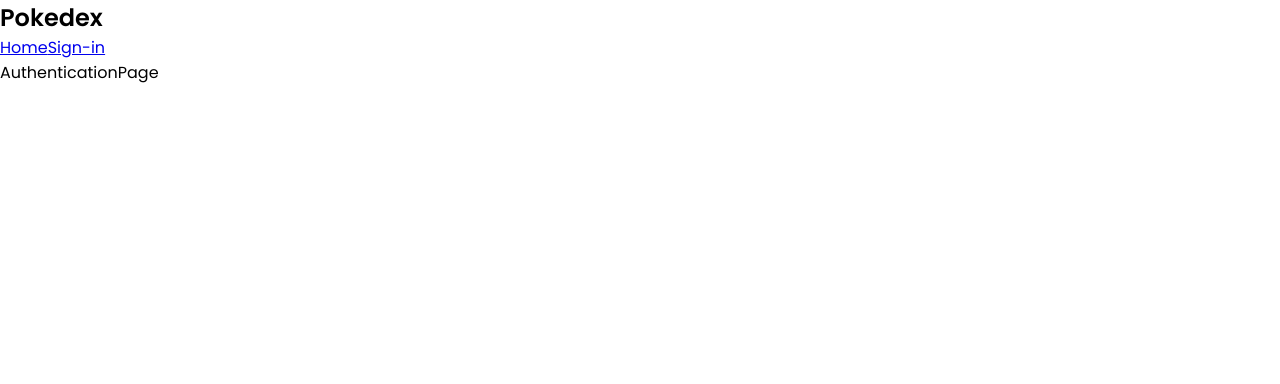
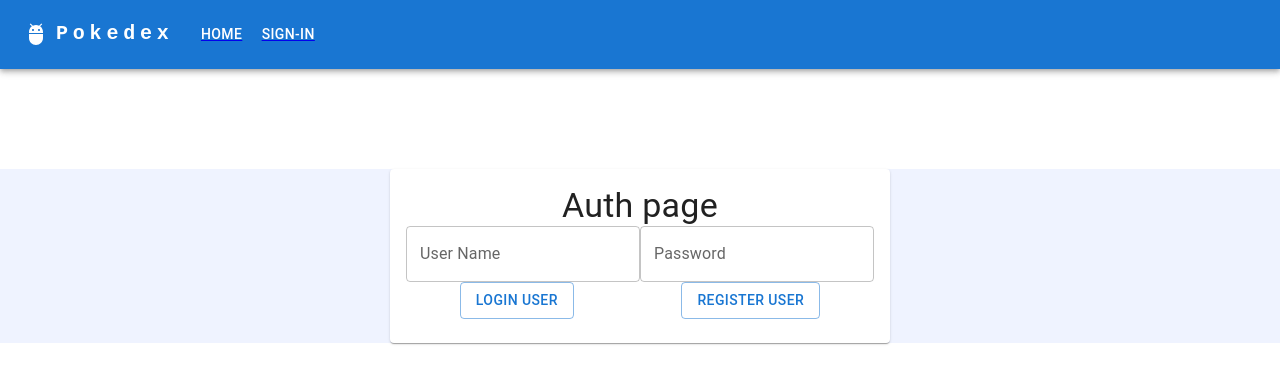
Before and after one commit to MrMurman/-02--Pokemon-React, a React (Create React App) app: page /auth in a window 1280 px wide. Shown: the top 384 px of the page. Built offline with nearby package versions, Linux system fonts and the light colour scheme.

Commit message:
added fb auth

```diff
--- /dev/null
+++ b/config-overrides.js
@@ -0,0 +1,28 @@
+// import styleXPlugin from '@stylexjs/babel-plugin'
+
+// module.exports = function override(config, env) {
+
+//     const stylexPlug = [
+//         styleXPlugin,
+//         {
+//           dev: true,
+//           // Set this to true for snapshot testing
+//           // default: false
+//           test: false,
+//           // Required for CSS variable support
+//           unstable_moduleResolution: {
+//             // type: 'commonJS' | 'haste'
+//             // default: 'commonJS'
+//             type: 'commonJS',
+//             // The absolute path to the root directory of your project
+//             rootDir: __dirname,
+//           },
+//         },
+//       ],
+//     ]
+
+//     config.plugins[styleXPlugin]
+
+//     return config
+// }
+export {}
--- a/src/App.css
+++ b/src/App.css
@@ -1,5 +1,5 @@
 .page {
-  height: 100vh;
+  height: --calc(100vh-70px);
   width: 100vw;
   background-color: #eff3ff;
 }
--- a/src/App.tsx
+++ b/src/App.tsx
@@ -3,15 +3,17 @@
 import { TempStorePage } from "./pages/TempStorePage"
 import { BrowserRouter, Routes, Route, NavLink } from "react-router-dom"
 import { AuthenticationPage } from "./pages/AuthenticationPage"
+import { ResponsiveAppBar } from "./components/ResponsiveAppBar"
 
 function App () {
+
+
+
   return (
     <BrowserRouter>
       <header>
         <nav>
-          <h1>Pokedex</h1>
-          <NavLink to="/">Home</NavLink>
-          <NavLink to='/auth'>Sign-in</NavLink>
+          <ResponsiveAppBar />
         </nav>
       </header>
       <main>
--- a/src/PokeCard.tsx
+++ b/src/components/PokeCard.tsx
@@ -1,21 +1,23 @@
-import React, { useEffect, useState } from "react";
-import { typeColor } from "./consts";
-import { Pokemon, PokemonType } from "./types";
-import { getPokeName } from "./helper";
+import React, { useEffect, useState } from "react"
+import { typeColor } from "../consts"
+import { Pokemon, PokemonType } from "../types"
+import { getPokeName } from "../helper"
 
 export interface PokeCardProps {
   pokemon: Pokemon;
 }
 
 export const PokeCard = ({ pokemon }: PokeCardProps) => {
-  const hp = pokemon.stats[0].base_stat ?? 66;
-  const imgSrc = pokemon.sprites.other.dream_world.front_default;
-  const pokeName = pokemon.name;
-  const statAttack = pokemon.stats[1].base_stat;
-  const statDefense = pokemon.stats[2].base_stat;
-  const statSpeed = pokemon.stats[5].base_stat;
-  const types = pokemon.types;
-  const themeColor = types ? typeColor[types[0].type.name] : "#eee";
+  const hp = pokemon.stats[0].base_stat ?? 66
+  const imgSrc = pokemon.sprites.other.dream_world.front_default
+  const pokeName = pokemon.name
+  const statAttack = pokemon.stats[1].base_stat
+  const statDefense = pokemon.stats[2].base_stat
+  const statSpeed = pokemon.stats[5].base_stat
+  const types = pokemon.types
+  const themeColor = types ? typeColor[types[0].type.name] : "#eee"
+
+
 
   return (
     <div>
@@ -33,7 +35,7 @@
         <h2 className="poke-name">{getPokeName(pokeName)}</h2>
         <div className="types">
           {types.map((item) => (
-            <span style={{ background: `${themeColor}` }}>
+            <span style={{ background: `${themeColor}` }} key={item.type.name}>
               {item.type.name}
             </span>
           ))}
@@ -54,5 +56,5 @@
         </div>
       </div>
     </div>
-  );
-};
+  )
+}
--- /dev/null
+++ b/src/components/ResponsiveAppBar.tsx
@@ -0,0 +1,109 @@
+import * as React from "react"
+import AppBar from "@mui/material/AppBar"
+import Box from "@mui/material/Box"
+import Toolbar from "@mui/material/Toolbar"
+import Typography from "@mui/material/Typography"
+import Menu from "@mui/material/Menu"
+import MenuIcon from "@mui/icons-material/Menu"
+import Container from "@mui/material/Container"
+import Avatar from "@mui/material/Avatar"
+import Button from "@mui/material/Button"
+import Tooltip from "@mui/material/Tooltip"
+import MenuItem from "@mui/material/MenuItem"
+import AdbIcon from "@mui/icons-material/Adb"
+
+import { NavLink } from "react-router-dom"
+
+
+export const ResponsiveAppBar = () => {
+
+
+  return (
+    <AppBar position="static">
+      <Container maxWidth="xl">
+        <Toolbar disableGutters>
+          <AdbIcon sx={{ display: { xs: "none", md: "flex" }, mr: 1 }} />
+          <Typography
+            variant="h6"
+            noWrap
+            // component="a"
+            // href="#app-bar-with-responsive-menu"
+            sx={{
+              mr: 2,
+              display: { xs: "none", md: "flex" },
+              fontFamily: "monospace",
+              fontWeight: 700,
+              letterSpacing: ".3rem",
+              color: "inherit",
+              textDecoration: "none",
+            }}
+          >
+            Pokedex
+          </Typography>
+
+          <Box sx={{ flexGrow: 1, display: { xs: "flex", md: "none" } }}>
+
+            <NavLink to="/">
+              <Typography textAlign="center">Home</Typography>
+            </NavLink>
+
+            <NavLink to='/auth'>Sign-in</NavLink>
+          </Box>
+          <AdbIcon sx={{ display: { xs: "flex", md: "none" }, mr: 1 }} />
+
+          <Box sx={{ flexGrow: 1, display: { xs: "none", md: "flex" } }}>
+            <NavLink to="/">
+              <Button sx={{ my: 2, color: "white", display: "block" }}>Home</Button>
+            </NavLink>
+
+            <NavLink to='/auth'>
+              <Button sx={{ my: 2, color: "white", display: "block" }}>Sign-in</Button>
+
+            </NavLink>
+
+            {/* {pages.map((page) => (
+              <Button
+                key={page}
+                onClick={handleCloseNavMenu}
+                sx={{ my: 2, color: "white", display: "block" }}
+              >
+                {page}
+              </Button>
+            ))} */}
+          </Box>
+
+          {/* <Box sx={{ flexGrow: 0 }}>
+            <Tooltip title="Open settings">
+              <IconButton onClick={handleOpenUserMenu} sx={{ p: 0 }}>
+                <Avatar alt="Remy Sharp" src="/static/images/avatar/2.jpg" />
+              </IconButton>
+            </Tooltip>
+            <Menu
+              sx={{ mt: "45px" }}
+              id="menu-appbar"
+              anchorEl={anchorElUser}
+              anchorOrigin={{
+                vertical: "top",
+                horizontal: "right",
+              }}
+              keepMounted
+              transformOrigin={{
+                vertical: "top",
+                horizontal: "right",
+              }}
+              open={Boolean(anchorElUser)}
+              onClose={handleCloseUserMenu}
+            >
+              {settings.map((setting) => (
+                <MenuItem key={setting} onClick={handleCloseUserMenu}>
+                  <Typography textAlign="center">{setting}</Typography>
+                </MenuItem>
+              ))}
+            </Menu>
+          </Box> */}
+        </Toolbar>
+      </Container>
+    </AppBar>
+  )
+
+}
--- /dev/null
+++ b/src/firebase-config.js
@@ -0,0 +1,20 @@
+// Import the functions you need from the SDKs you need
+import { initializeApp } from "firebase/app"
+import { getAuth } from "firebase/auth"
+// TODO: Add SDKs for Firebase products that you want to use
+// https://firebase.google.com/docs/web/setup#available-libraries
+
+// Your web app's Firebase configuration
+const firebaseConfig = {
+  apiKey: "AIzaSyBRuHCEdoDlm_8LsGuYjHuEEQOEph6yt4o",
+  authDomain: "pokedex-95b54.firebaseapp.com",
+  projectId: "pokedex-95b54",
+  storageBucket: "pokedex-95b54.appspot.com",
+  messagingSenderId: "989372461937",
+  appId: "1:989372461937:web:e4cdaa09e462e5398bfcd0"
+}
+
+// Initialize Firebase
+const app = initializeApp(firebaseConfig)
+
+export const auth = getAuth(app)
--- a/src/helper.ts
+++ b/src/helper.ts
@@ -27,5 +27,5 @@
 //     types.map((item) => <span>{item.type.name}</span>);
 
 export const getPokeName = (name: string): string => {
-  return name[0].toUpperCase() + name.slice(1);
-};
+  return name[0].toUpperCase() + name.slice(1)
+}
--- a/src/pages/AuthenticationPage.tsx
+++ b/src/pages/AuthenticationPage.tsx
@@ -1,7 +1,82 @@
-import React from 'react'
+import React, { useState } from "react"
+import { Box, Button, Card, CardContent, Typography, TextField } from "@mui/material"
+import { createUserWithEmailAndPassword, signOut} from "firebase/auth"
+import { auth } from "../firebase-config"
+
+interface User {
+  name: string;
+  password: string;
+}
 
 export const AuthenticationPage = () => {
+
+
+  const [newUser, setNewUser] = useState<User>({ name: "", password: "" })
+
+  const register = async () => {
+    try {
+
+      const user = await createUserWithEmailAndPassword(auth, newUser.name, newUser.password)
+      console.log(user, "user")
+
+    } catch (error) {
+      console.log(error, "error")
+    }
+  }
+
+  const login = async () => {
+
+  }
+
+  const logout = async () => {
+    await signOut(auth)
+  }
+
+  const style = {
+    container: {
+      // background: "red",
+      marginLeft: "auto",
+      marginRight: "auto",
+      display: "flex",
+      maxWidth: "600px",
+      justifyContent: "space-between",
+      "& > *": {
+        marginBottom: "16px"
+      }
+    },
+  } as const
+
+
   return (
-    <div>AuthenticationPage</div>
+    <div className="page" style={{height: '100%'}}>
+      <Card sx={{ maxWidth: 500 , margin: "100px auto"}}>
+
+        <CardContent>
+          <Typography variant="h4" sx={{textAlign: "center"}}>Auth page</Typography>
+          <Box sx={style.container}>
+            <TextField
+              label="User Name"
+              variant="outlined"
+              value={newUser.name}
+              onChange={(e) =>
+                setNewUser((prev) => ({ ...prev, name: e.target.value }))
+              }
+            />
+            <TextField
+              label="Password"
+              variant="outlined"
+              value={newUser.password}
+              onChange={(e) =>
+                setNewUser((prev) => ({ ...prev, password: e.target.value }))
+              }
+            />
+          </Box>
+          <Box sx={{display: "flex", justifyContent: "space-around"}}>
+            <Button onClick={login} variant="outlined">Login User</Button>
+            <Button onClick={register} variant="outlined">Register User</Button>
+          </Box>
+        </CardContent>
+      </Card>
+    </div>
   )
 }
--- a/src/pages/TempStorePage.tsx
+++ b/src/pages/TempStorePage.tsx
@@ -1,6 +1,6 @@
 import React, { useEffect, useState } from "react";
 import { Pokemon } from "../types";
-import { PokeCard } from "../PokeCard";
+import { PokeCard } from "../components/PokeCard";
 
 export const TempStorePage = () => {
   const [pokemon, setPokemon] = useState<Pokemon | undefined>(undefined);
```
Also changed, not shown: src/index.tsx (+7 -7 lines), .eslintrc.json.
